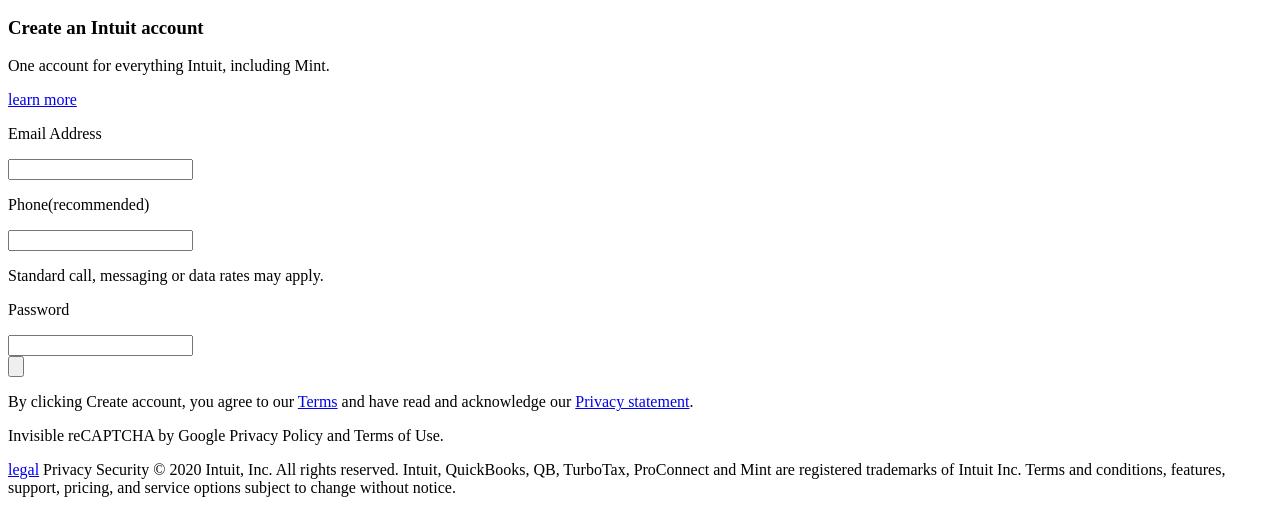
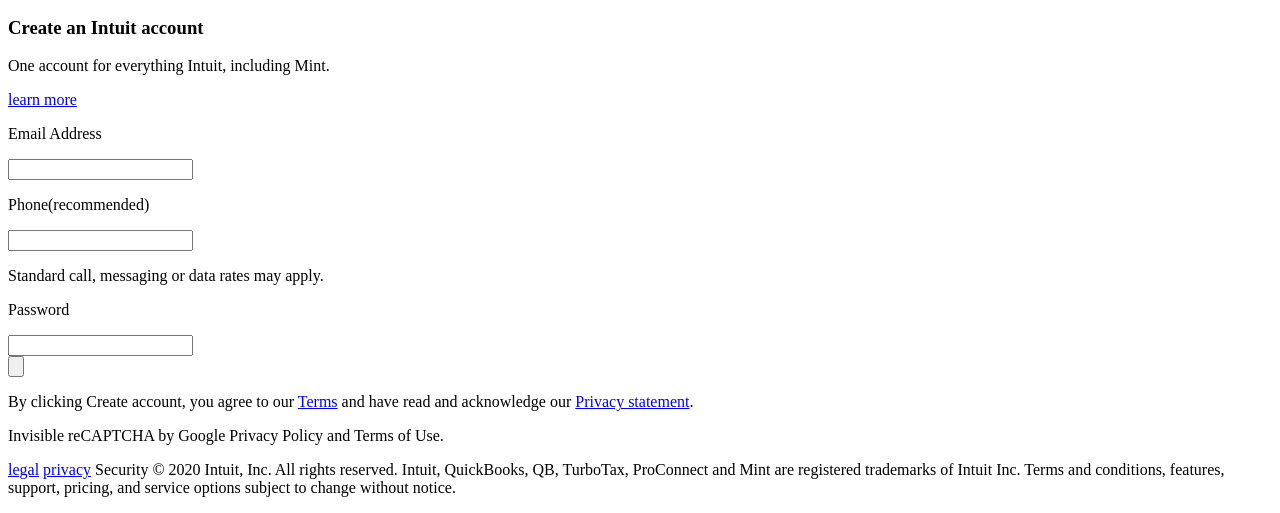
Before and after one commit to racerfire321/form, a plain HTML site: page index.html in a window 1280 px wide. Shown: the part 386-899 px from the top of the page. Drawn offline with Linux system fonts and the light colour scheme.

Commit message:
linked the privacy

```diff
--- a/index.html
+++ b/index.html
@@ -45,7 +45,7 @@
         </article>
 </form>
 <footer>
-<p> <a href="http://https://www.intuit.com/legal/">legal</a>  Privacy Security
+<p> <a href="http://https://www.intuit.com/legal/">legal</a>  <a href="http://www.intuit.com/privacy/">privacy</a> Security
     © 2020 Intuit, Inc. All rights reserved. Intuit, QuickBooks, QB, TurboTax, ProConnect and Mint are registered trademarks of Intuit Inc.
     Terms and conditions, features, support, pricing, and service options subject to change without notice.</p>
 
```
